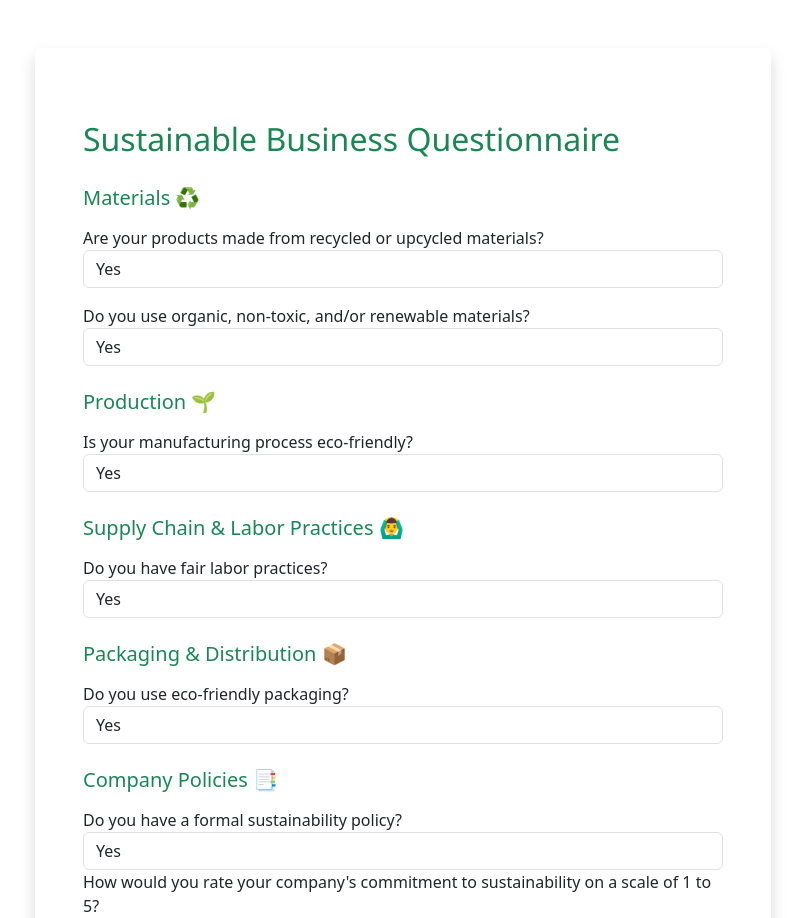
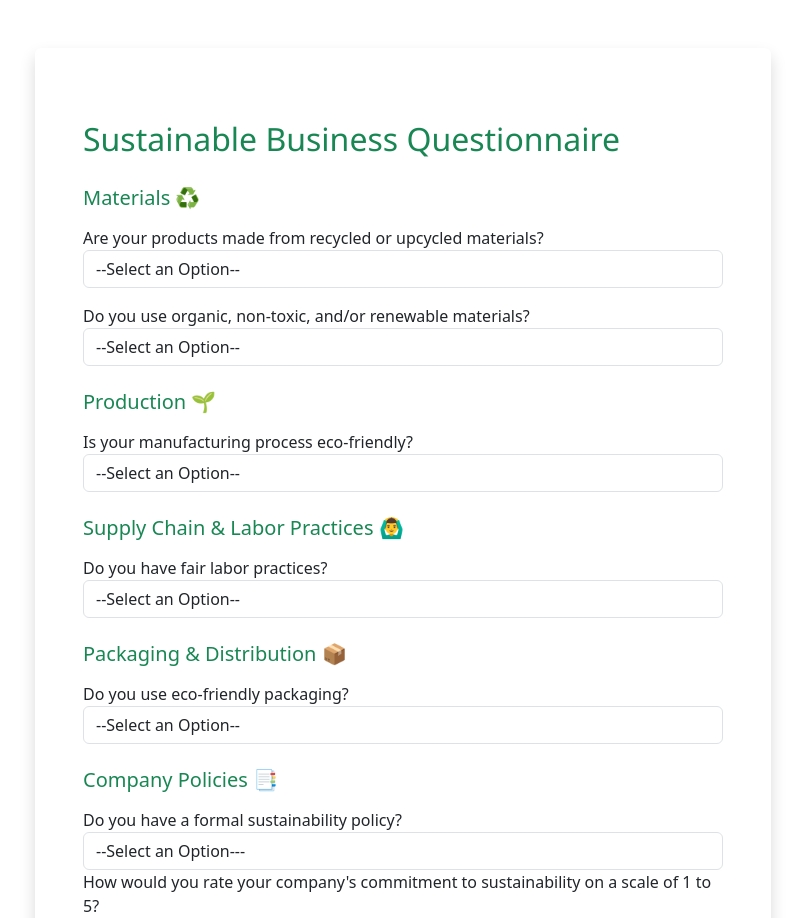
Before and after one commit to JiaweiSMU/Fashain, a Vue app: page /Questionaire in a window 1280 px wide. Shown: the top 918 px of the page, without its empty margins (237-1042 px from the left). Built offline with nearby package versions, Linux system fonts and the light colour scheme.

Commit message:
Updated Questionaire

```diff
--- a/src/views/Questionaire.vue
+++ b/src/views/Questionaire.vue
@@ -14,7 +14,8 @@
                                 <div class="form-group mb-3">
                                     <label for="recycledMaterials">Are your products made from recycled or upcycled materials?</label>
                                     <select class="form-control" id="recycledMaterials" name="recycledMaterials" v-model="form.recycledMaterials">
-                                        <option value="yes" selected>Yes</option>
+                                        <option value="Select an Option" disabled selected hidden>--Select an Option--</option>
+                                        <option value="yes">Yes</option>
                                         <option value="no">No</option>
                                     </select>
                                 </div>
@@ -22,7 +23,8 @@
                                 <div class="form-group">
                                     <label for="organicMaterials">Do you use organic, non-toxic, and/or renewable materials?</label>
                                     <select class="form-control" id="organicMaterials" name="organicMaterials" v-model="form.organicMaterials">
-                                        <option value="yes" selected>Yes</option>
+                                        <option value="Select an Option" disabled selected hidden>--Select an Option--</option>
+                                        <option value="yes">Yes</option>
                                         <option value="no">No</option>
                                     </select>
                                 </div>
@@ -35,7 +37,8 @@
                                 <div class="form-group">
                                     <label for="ecoFriendlyProduction">Is your manufacturing process eco-friendly?</label>
                                     <select class="form-control" id="ecoFriendlyProduction" name="ecoFriendlyProduction" v-model="form.ecoFriendlyProduction">
-                                        <option value="yes" selected>Yes</option>
+                                        <option value="Select an Option" disabled selected hidden>--Select an Option--</option>
+                                        <option value="yes">Yes</option>
                                         <option value="no">No</option>
                                     </select>
                                 </div>
@@ -49,6 +52,7 @@
                                 <div class="form-group">
                                     <label for="fairLaborPractices">Do you have fair labor practices?</label>
                                     <select class="form-control" id="fairLaborPractices" name="fairLaborPractices" v-model="form.fairLaborPractices">
+                                        <option value="Select an Option" disabled selected hidden>--Select an Option--</option>
                                         <option value="yes" selected>Yes</option>
                                         <option value="no">No</option>
                                     </select>
@@ -62,7 +66,8 @@
                                 <div class="form-group">
                                     <label for="ecoFriendlyPackaging">Do you use eco-friendly packaging?</label>
                                     <select class="form-control" id="ecoFriendlyPackaging" name="ecoFriendlyPackaging" v-model="form.ecoFriendlyPackaging">
-                                        <option value="yes" selected>Yes</option>
+                                        <option value="Select an Option" disabled selected hidden>--Select an Option--</option>
+                                        <option value="yes">Yes</option>
                                         <option value="no">No</option>
                                     </select>
                                 </div>
@@ -75,7 +80,8 @@
                                 <div class="form-group">
                                     <label for="sustainabilityPolicy">Do you have a formal sustainability policy?</label>
                                     <select class="form-control" id="sustainabilityPolicy" name="sustainabilityPolicy" v-model="form.sustainabilityPolicy">
-                                        <option value="yes" selected>Yes</option>
+                                        <option value="Select an Option" disabled selected hidden>--Select an Option---</option>
+                                        <option value="yes">Yes</option>
                                         <option value="no">No</option>
                                     </select>
                                 </div>
@@ -83,9 +89,10 @@
                                 <div class="form-group">
                                     <label for="sustainabilityCommitmentRating">How would you rate your company's commitment to sustainability on a scale of 1 to 5?</label>
                                     <select class="form-control" id="sustainabilityCommitmentRating" name="sustainabilityCommitmentRating" v-model="form.sustainabilityCommitmentRating">
+                                        <option value="Select an Option" disabled selected hidden>--Select an Option--</option>
                                         <option value="1">1 (Lowest Commitment)</option>
                                         <option value="2">2</option>
-                                        <option value="3" selected>3</option>
+                                        <option value="3">3</option>
                                         <option value="4">4</option>
                                         <option value="5">5 (Highest Commitment)</option>
                                     </select>
@@ -127,13 +134,13 @@ export default {
     data() {
         return {
             form: {
-                recycledMaterials: 'yes',
-                organicMaterials: 'yes',
-                ecoFriendlyProduction: 'yes',
-                fairLaborPractices: 'yes',
-                ecoFriendlyPackaging: 'yes',
-                sustainabilityPolicy: 'yes',
-                sustainabilityCommitmentRating: '3'
+                recycledMaterials: 'Select an Option',
+                organicMaterials: 'Select an Option',
+                ecoFriendlyProduction: 'Select an Option',
+                fairLaborPractices: 'Select an Option',
+                ecoFriendlyPackaging: 'Select an Option',
+                sustainabilityPolicy: 'Select an Option',
+                sustainabilityCommitmentRating: 'Select an Option'
             },
 
             sustainabilityRating: '',
@@ -162,32 +169,32 @@ export default {
 
                 if (score > 33) {
                     message = 'Your Sustainability Rating is 5⭐'
-                    carried = '⭐⭐⭐⭐⭐';
+                    carried = 5;
                 }
 
                 else if (score > 29 && score <= 33) {
                     message = 'Your Sustainability Rating is 4⭐'
-                    carried = '⭐⭐⭐⭐';
+                    carried = 4;
                 }
 
                 else if (score > 24 && score <= 29) {
                     message = 'Your Sustainability Rating is 3⭐'
-                    carried = '⭐⭐⭐';
+                    carried = 3;
                 }
 
                 else if (score > 19 && score <= 24) {
                     message = 'Your Sustainability Rating is 2⭐'
-                    carried = '⭐⭐';
+                    carried = 2;
                 }
 
                 else if (score > 17 && score <= 19) {
                     message = 'Your Sustainability Rating is 1⭐'
-                    carried = '⭐';
+                    carried = 1;
                 }
 
                 else {
                     message = 'Consider reviewing your policies and exploring more eco-friendly options. Every step towards sustainability makes a difference!'
-                    carried = '';
+                    carried = 0;
                 }
 
                 console.log(carried);
```
